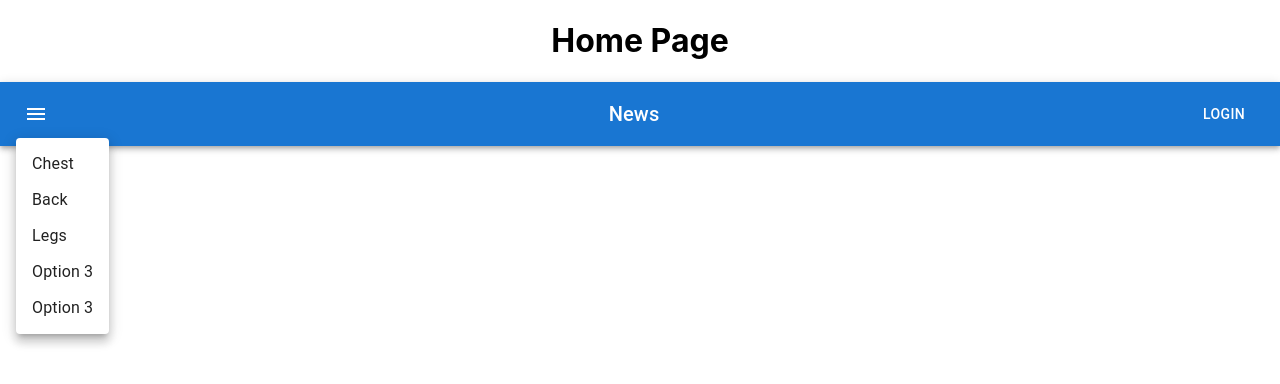
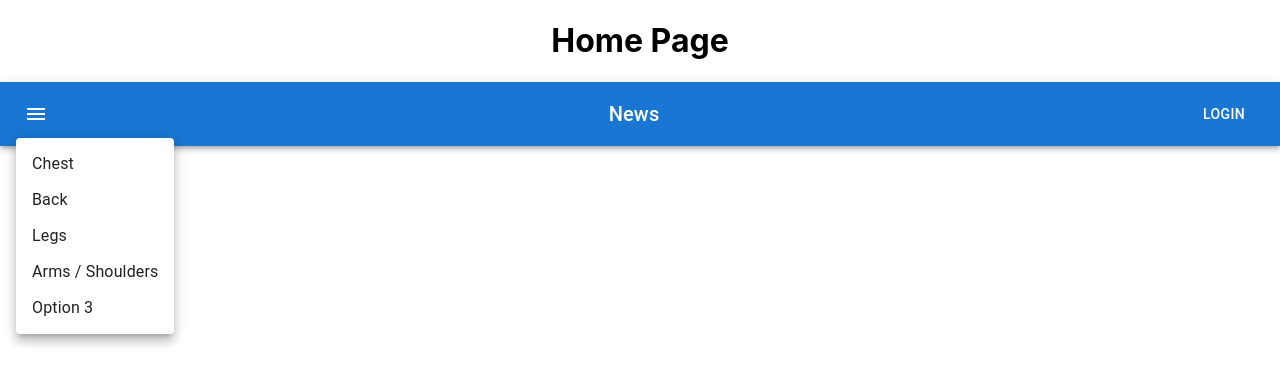
Before and after one commit to RickyMartinez16/gym-buddy, a React (Create React App) app: page / in a window 1280 px wide. Both pictures are taken after a click on the button "menu". Shown: the top 384 px of the page. Built offline with nearby package versions, Linux system fonts and the light colour scheme.

Commit message:
menu items

```diff
--- a/src/components/NavBar.jsx
+++ b/src/components/NavBar.jsx
@@ -49,7 +49,7 @@ export default function CustomAppBar() {
             <MenuItem onClick={handleMenuClose}>Chest</MenuItem>
             <MenuItem onClick={handleMenuClose}>Back</MenuItem>
             <MenuItem onClick={handleMenuClose}>Legs</MenuItem>
-            <MenuItem onClick={handleMenuClose}>Option 3</MenuItem>
+            <MenuItem onClick={handleMenuClose}>Arms / Shoulders</MenuItem>
             <MenuItem onClick={handleMenuClose}>Option 3</MenuItem>
           </Menu>
         </Toolbar>
```
